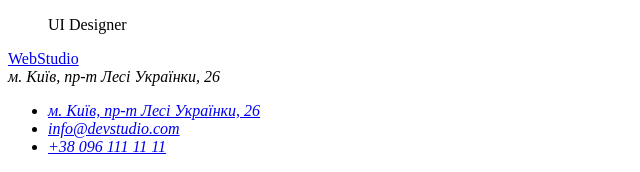
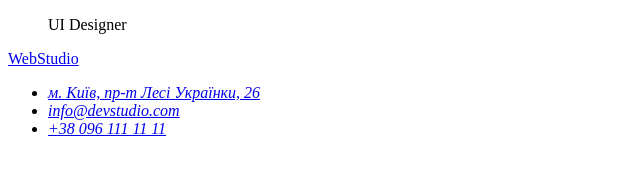
Before and after one commit to NataliaBielik1/goit-markup-hw-01, a plain HTML site: page index.html in a window 1280 px wide. Shown: the part 2771-2943 px from the top of the page, without its empty margins (0-640 px from the left). Drawn offline with Linux system fonts and the light colour scheme.

Commit message:
Виправлена помилка у футері

```diff
--- a/index.html
+++ b/index.html
@@ -83,7 +83,7 @@
     </main>
     <footer>
         <a href="/">WebStudio</a>
-        <address>м. Київ, пр-т Лесі Українки, 26
+        <address>
             <ul>
                 <li><a href="/">м. Київ, пр-т Лесі Українки, 26</a></li>
                 <li><a href="maiito:info@devstudio.com">info@devstudio.com</a></li>
```
